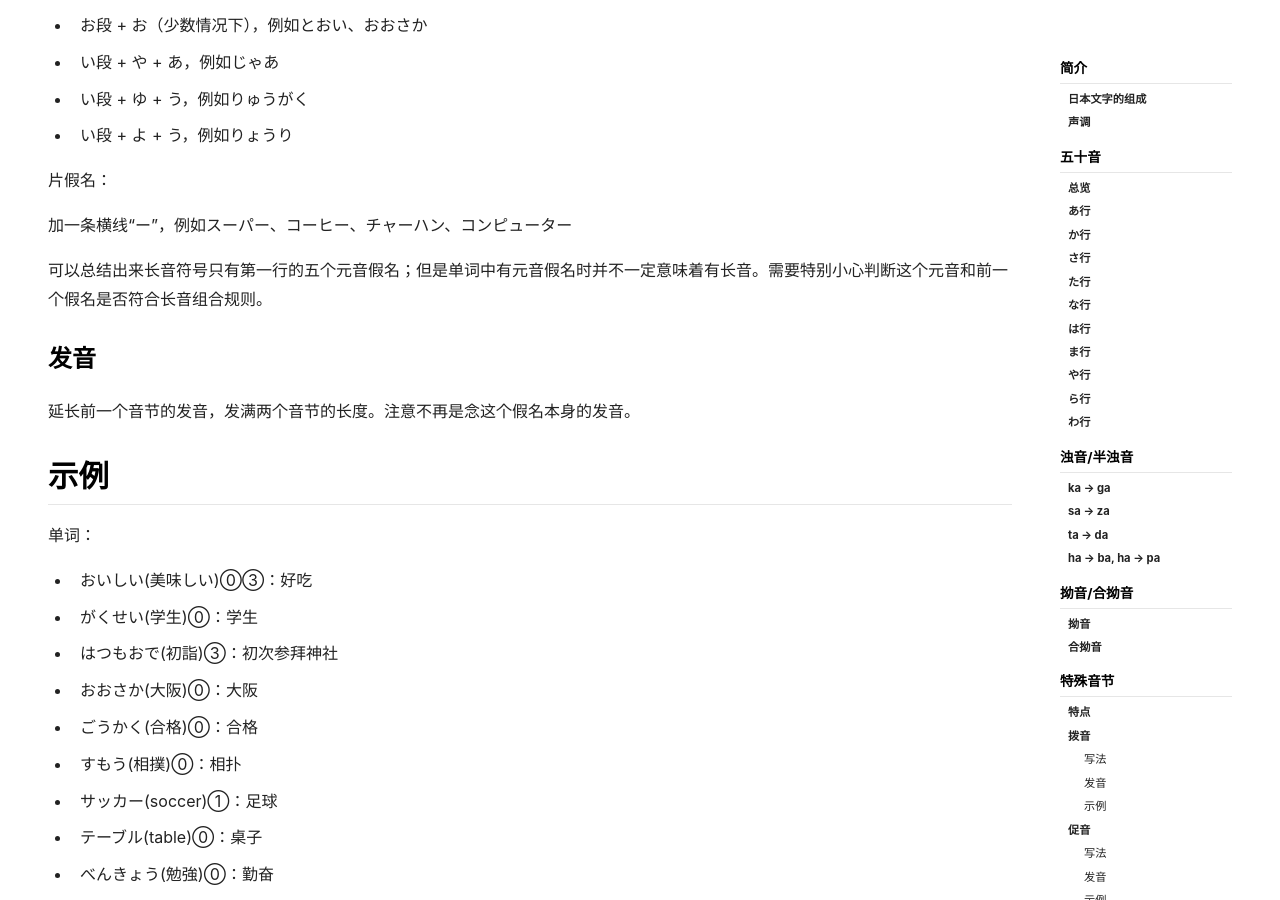
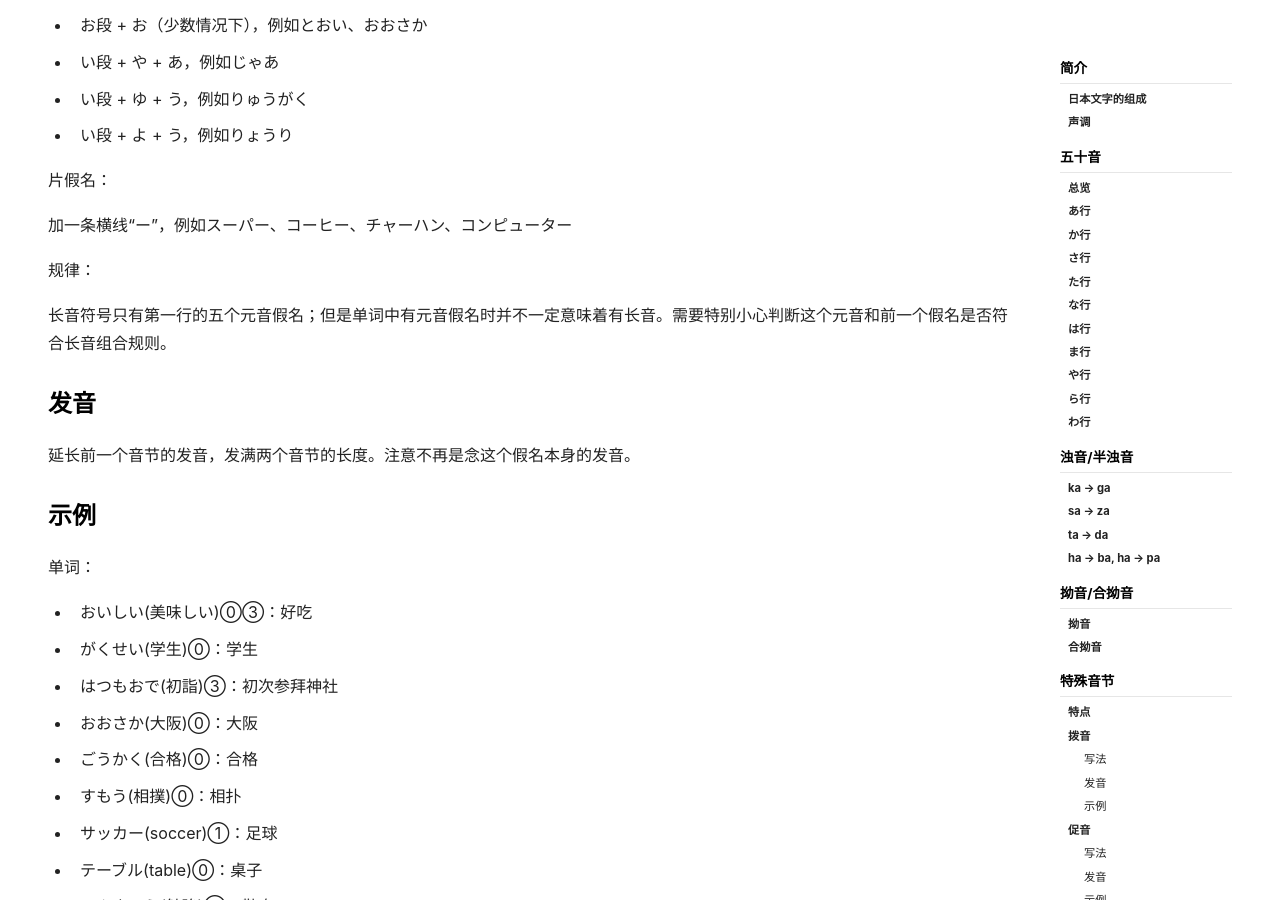
Before and after one commit to MikeYan01/mikeyan01.github.io, a Jekyll site: the page built from _posts/2021-12-25-日语入门.md, in a window 1280 px wide and 900 px high, scrolled down 25983 px. Built offline with Jekyll 4.4.1, drawn with Linux system fonts in a browser that asks for light colours; nearby versions of some CDN libraries.

Commit message:
Fix typo

```diff
--- a/_posts/2021-12-25-日语入门.md
+++ b/_posts/2021-12-25-日语入门.md
@@ -718,14 +718,15 @@ article_header:
 
 加一条横线“ー”，例如スーパー、コーヒー、チャーハン、コンピューター
 
+规律：
 
-可以总结出来长音符号只有第一行的五个元音假名；但是单词中有元音假名时并不一定意味着有长音。需要特别小心判断这个元音和前一个假名是否符合长音组合规则。
+长音符号只有第一行的五个元音假名；但是单词中有元音假名时并不一定意味着有长音。需要特别小心判断这个元音和前一个假名是否符合长音组合规则。
 
 ### 发音
 
 延长前一个音节的发音，发满两个音节的长度。注意不再是念这个假名本身的发音。
 
-## 示例
+### 示例
 
 单词：
 
```
